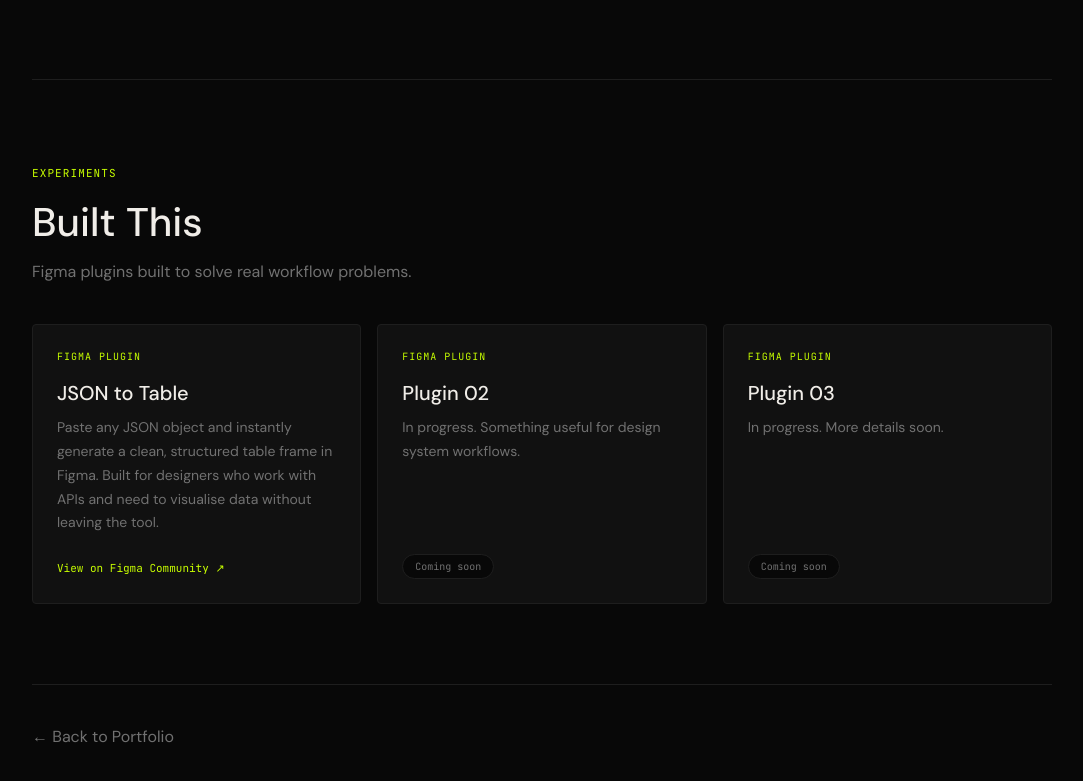
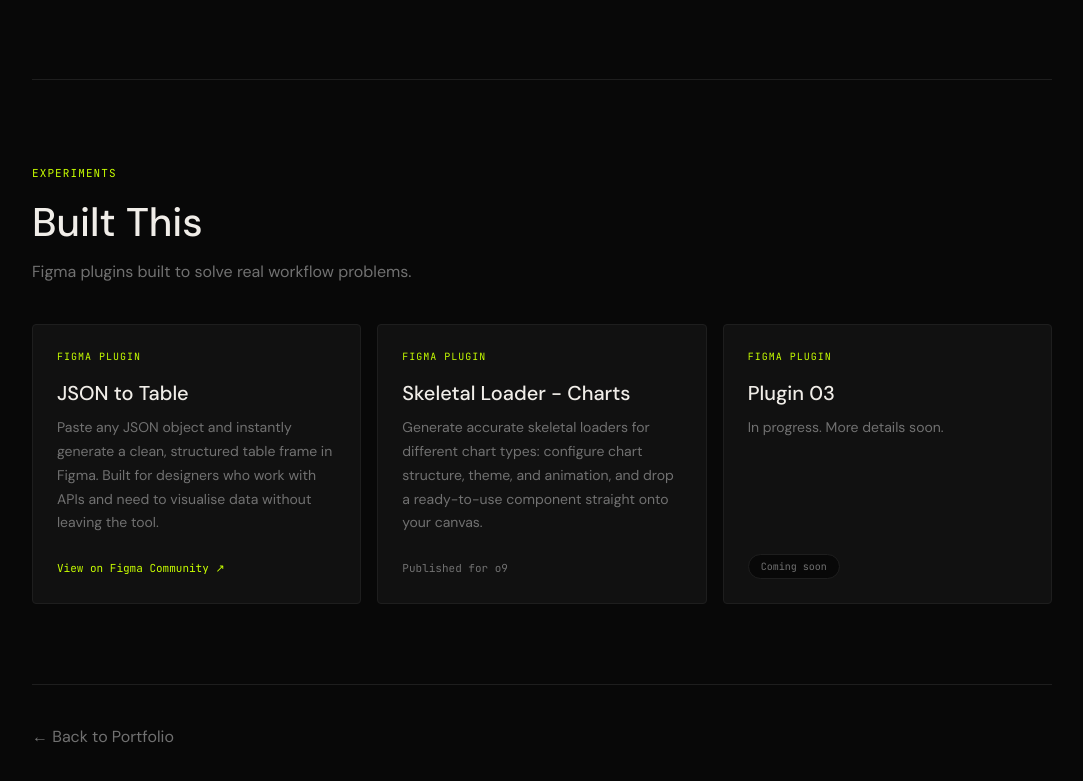
Before and after one commit to siddhanthada/portfolio_v1.2, a Next.js app: page /playground in a window 1280 px wide. Shown: the part 2765-3546 px from the top of the page, without its empty margins (98-1181 px from the left). Built offline with nearby package versions, Linux system fonts and the light colour scheme.

Commit message:
Updated plugin card for skeletal loader plugin

```diff
--- a/app/playground/page.tsx
+++ b/app/playground/page.tsx
@@ -69,20 +69,24 @@
     description:
       'Paste any JSON object and instantly generate a clean, structured table frame in Figma. Built for designers who work with APIs and need to visualise data without leaving the tool.',
     link: 'https://www.figma.com/community/plugin/1234',
+    note: null,
     active: true,
     opacity: 1,
   },
   {
-    name: 'Plugin 02',
-    description: 'In progress. Something useful for design system workflows.',
+    name: 'Skeletal Loader - Charts',
+    description:
+      'Generate accurate skeletal loaders for different chart types: configure chart structure, theme, and animation, and drop a ready-to-use component straight onto your canvas.',
     link: null,
-    active: false,
-    opacity: 0.55,
+    note: 'Published for o9',
+    active: true,
+    opacity: 1,
   },
   {
     name: 'Plugin 03',
     description: 'In progress. More details soon.',
     link: null,
+    note: null,
     active: false,
     opacity: 0.55,
   },
@@ -804,6 +808,16 @@
                       >
                         View on Figma Community ↗
                       </a>
+                    ) : plugin.active && plugin.note ? (
+                      <span
+                        style={{
+                          fontFamily: 'var(--font-mono, monospace)',
+                          fontSize: 11,
+                          color: 'var(--muted)',
+                        }}
+                      >
+                        {plugin.note}
+                      </span>
                     ) : (
                       <span
                         style={{
```
